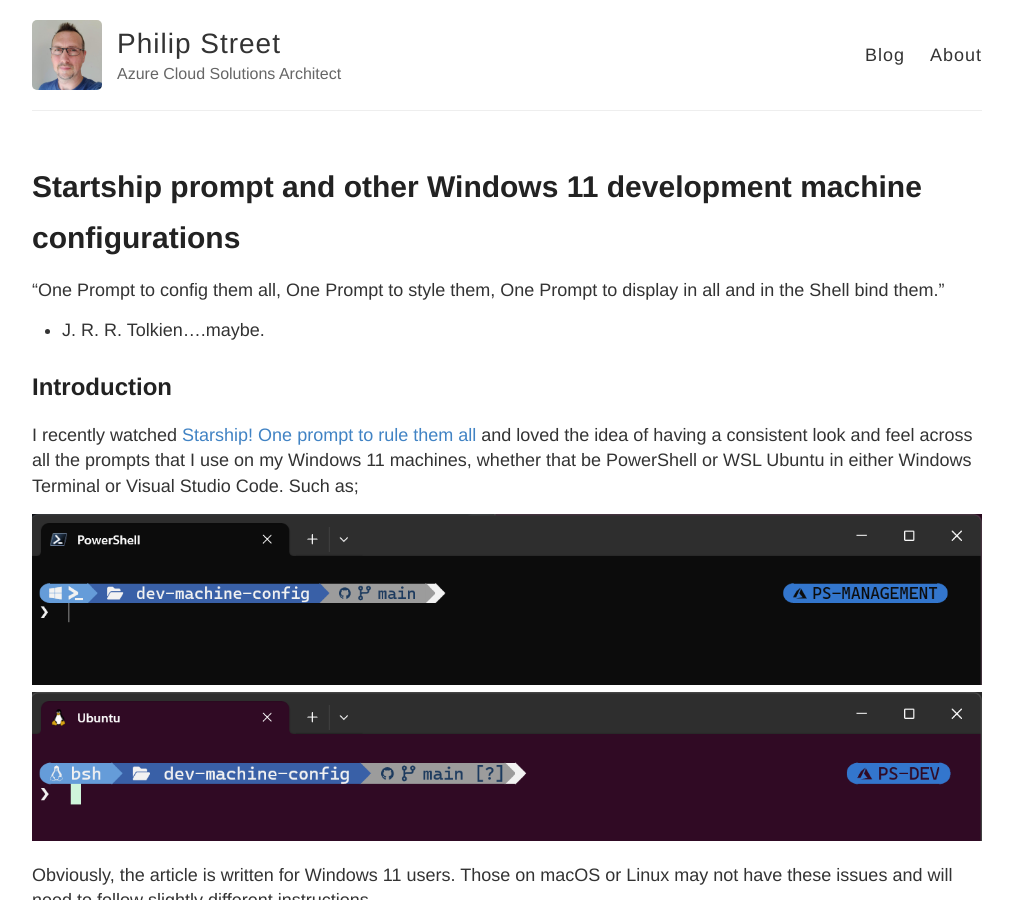
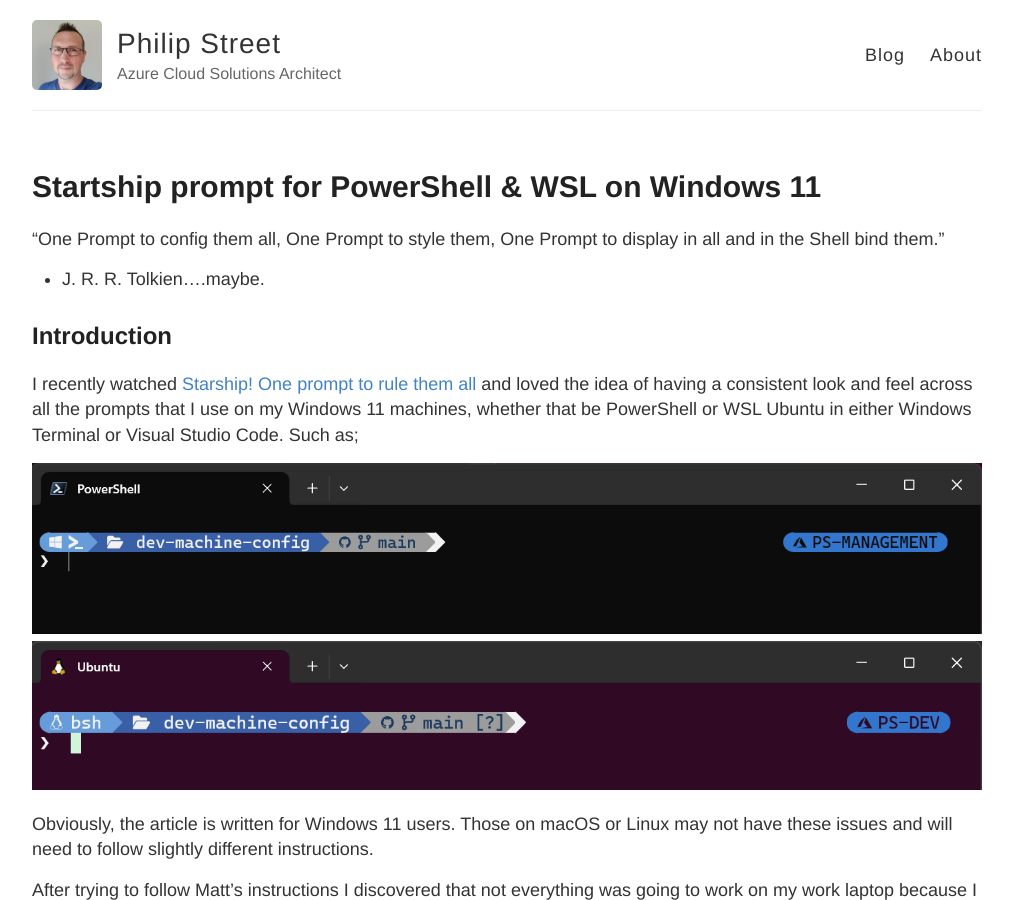
Before and after one commit to philipstreet/philipstreet.github.io, a Jekyll site: the page built from _posts/2024-04-28-Starship-prompt-for-PowerShell-and-WSL-on-Windows-11.md, in a window 1280 px wide and 900 px high. Shown: the whole window, without its empty margins (133-1146 px from the left). Built offline with Jekyll 4.4.1, drawn with Linux system fonts in a browser that asks for light colours.

Commit message:
Rename Starship page

```diff
--- a/_posts/2024-04-28-Starship-prompt-and-other-things.md
+++ b/_posts/2024-04-28-Starship-prompt-for-PowerShell-and-WSL-on-Windows-11.md
@@ -1,6 +1,6 @@
 ---
 layout: post
-title: Startship prompt and other Windows 11 development machine configurations
+title: Startship prompt for PowerShell & WSL on Windows 11
 ---
 
 "One Prompt to config them all,
```
